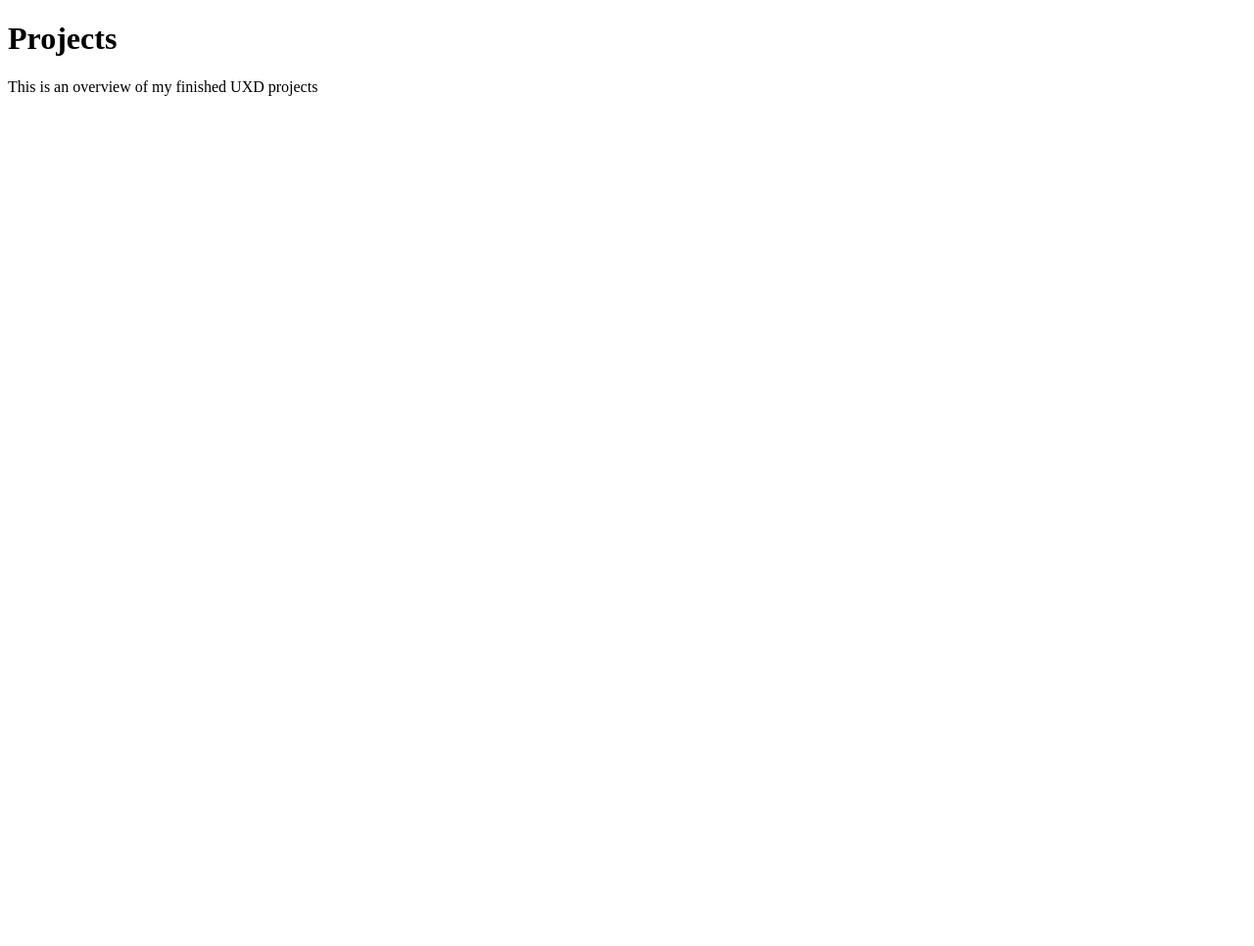
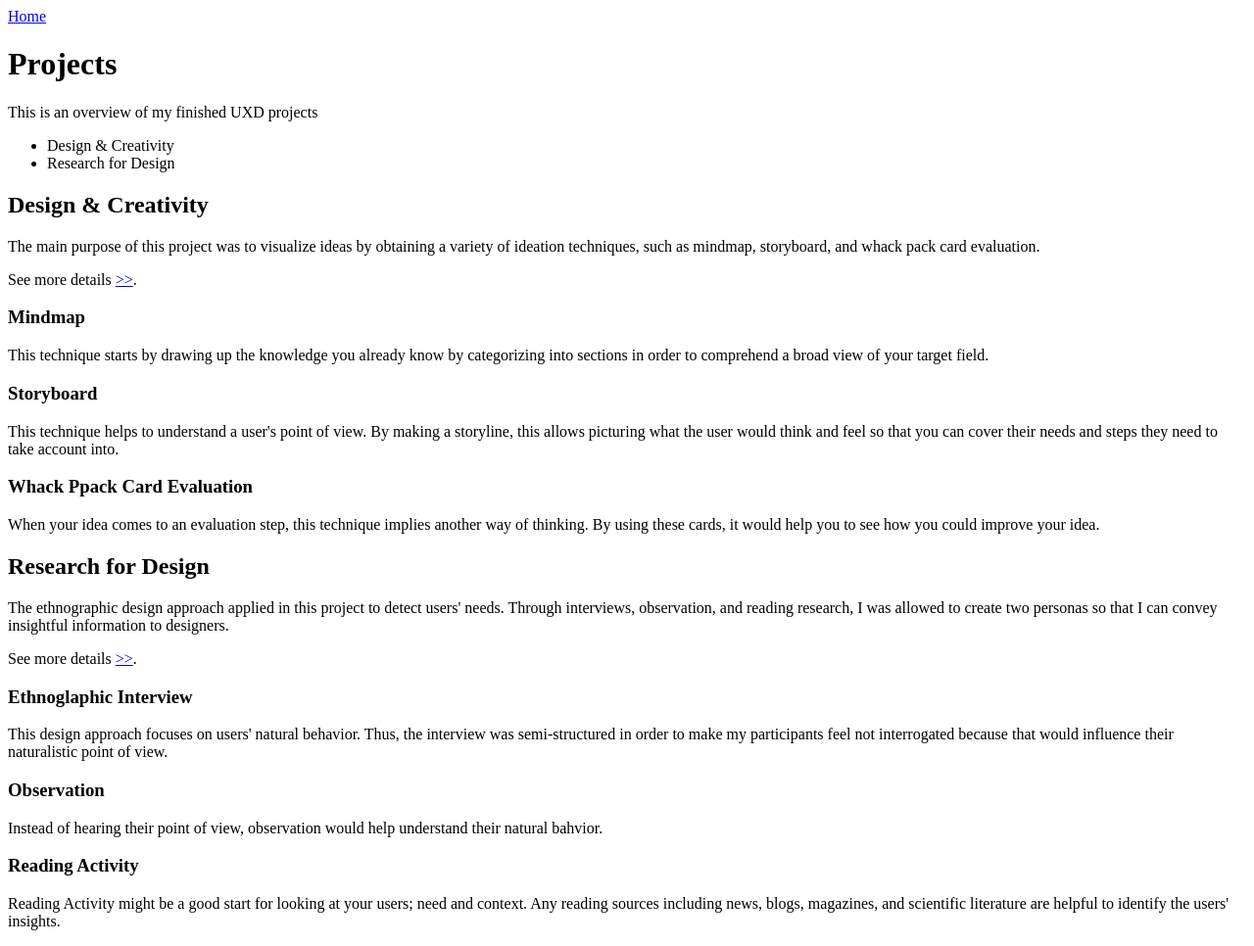
Before and after one commit to UXDSkillslab1718/4-final-assignment-challenge-Chihoorange, a plain HTML site: page [Final]css_resumeChiho/schoolprojects.html in a window 1280 px wide. Shown: the whole page at 98% size. Before the commit the page ends 800 px from the top, so only its background shows below. Drawn offline with Linux system fonts and the light colour scheme.

Commit message:
Set up the schoolprojects' contents

```diff
--- a/[Final]css_resumeChiho/schoolprojects.html
+++ b/[Final]css_resumeChiho/schoolprojects.html
@@ -1,10 +1,71 @@
 <!DOCTYPE html>
 <html lang="en">
 <head>
+	<meta charset="UTF-8">
+    <meta name="viewport" content="width=device-width, initial-scale=1.0">
 	<title>Projects</title>
 </head>
+<!-- // Intro -->
 <body>
+	<header>
+	<nav>
+		<a href="index.html">Home</a></nav>
 	<h1>Projects</h1>
 	<p>This is an overview of my finished UXD projects</p>
+	<ul>
+		<li> Design & Creativity </li>
+		<li> Research for Design</li>
+	</ul>
+	</header>
+<!-- // All projects -->
+<main>
+	<!--//Dsign&Creativity -->
+	<section id="design&creativity" class="esign&creativity">
+        <div class="content-wrap">
+			<h2>Design & Creativity</h2>
+			<p>The main purpose of this project was to visualize ideas by obtaining a variety of ideation techniques, such as mindmap, storyboard, and whack pack card evaluation.</p>
+			<p>See more details <a href="projectdetails.html">>></a>.</p>
+	</div>
+			<div class="column-wide technique-description">
+				<h3>Mindmap</h3>
+			<p>This technique starts by drawing up the knowledge you already know by categorizing into sections in order to comprehend a broad view of your target field.</p>
+
+                </div>
+            <div class="column-wide technique-description">
+            	<h3>Storyboard</h3>
+            	<p>This technique helps to understand a user's point of view. By making a storyline, this allows picturing what the user would think and feel so that you can cover their needs and steps they need to take account into. </p>
+            </div>
+            <div class="column-wide technique-description">
+            	<h3>Whack Ppack Card Evaluation</h3>
+            	<p>When your idea comes to an evaluation step, this technique implies another way of thinking. By using these cards, it would help you to see how you could improve your idea.</p>
+            </div>
+        </section>
+
+	<section id="researchfordesign" class="researchfordesign">
+		<div class="content-wrap">
+			<h2>Research for Design</h2>
+			<p>The ethnographic design approach applied in this project to detect users' needs. Through interviews, observation, and reading research, I was allowed to create two personas so that I can convey insightful information to designers.</p>
+			<p>See more details <a href="projectdetails.html">>></a>.</p>
+		</div>
+			<div class="column-wide research-description">
+				<h3>Ethnoglaphic Interview</h3>
+			<p>This design approach focuses on users' natural behavior. Thus, the interview was semi-structured in order to make my participants feel not interrogated because that would influence their naturalistic point of view.</p>
+                </div>
+                <div class="column-wide research-description">
+				<h3>Observation</h3>
+			<p>Instead of hearing their point of view, observation would help understand their natural bahvior. </p>
+                </div>
+                <div class="column-wide research-description">
+				<h3>Reading Activity</h3>
+			<p>Reading Activity might be a good start for looking at your users; need and context. Any reading sources including news, blogs, magazines, and scientific literature are helpful to identify the users' insights.</p>
+                </div>
+
+               </section>
+
+           </main>
+
+
+
+
 
 </body>
```
Also changed, not shown: [Final]css_resumeChiho/index.html (+3 -1 lines).
